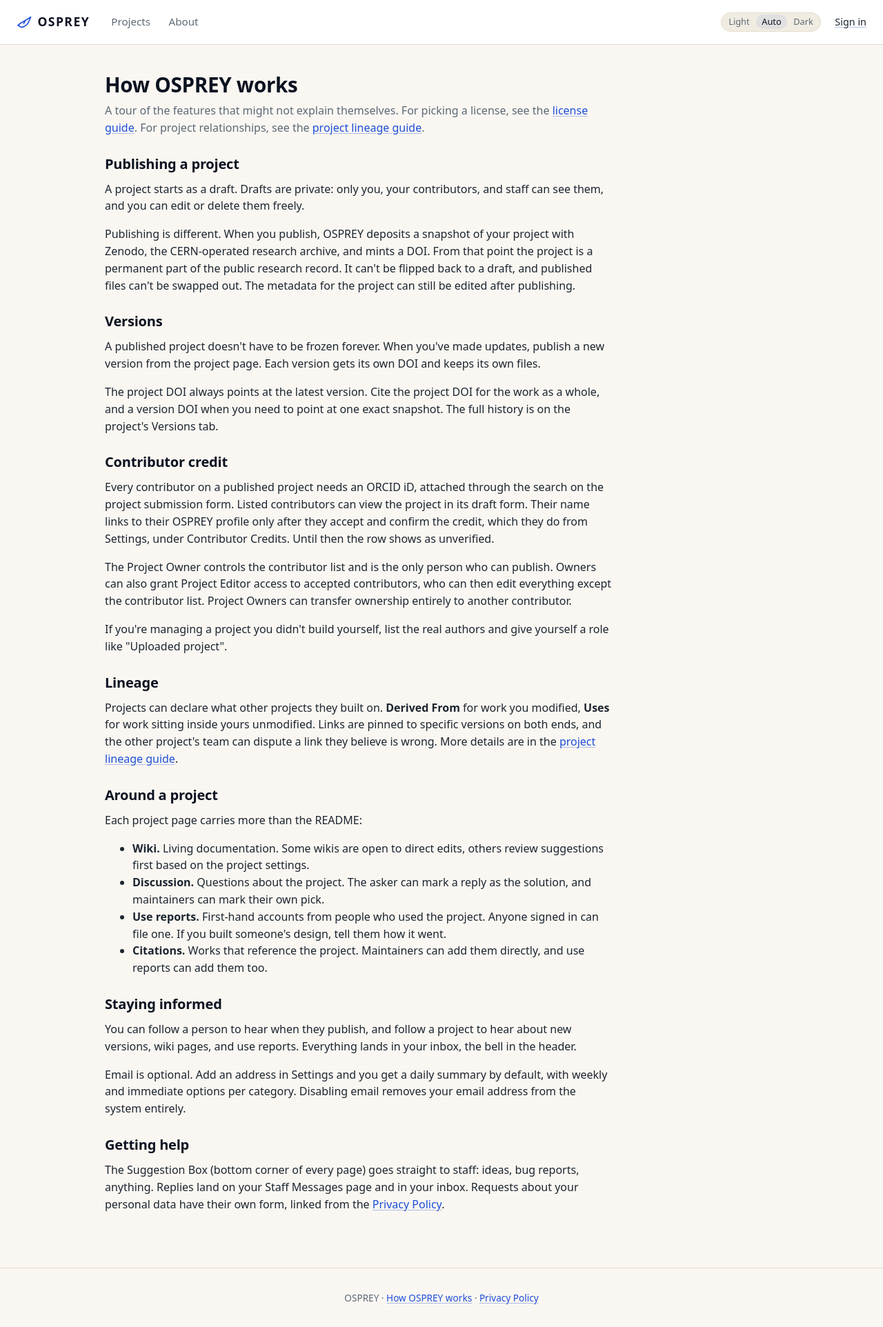
After one commit to Phalkon-Industries/osprey, a Django app: template core/templates/core/how_it_works.html in a window 1280 px wide. The commit adds this page. Shown: the whole page at 69% size. Run offline with Django 5.2, Linux system fonts and the light colour scheme; the template is opened without the code that fills it, so the values that code supplies are empty.

Commit message:
add a features page to describe features that might not be obvious

```diff
--- a/core/templates/base.html
+++ b/core/templates/base.html
@@ -107,7 +107,7 @@
         {% block content %}{% endblock %}
     </main>
     <footer class="site">
-        OSPREY demo &middot; <a href="{% url 'privacy' %}">Privacy Policy</a>
+        OSPREY &middot; <a href="{% url 'how_it_works' %}">How OSPREY works</a> &middot; <a href="{% url 'privacy' %}">Privacy Policy</a>
     </footer>
 
     <script>
--- a/core/templates/core/home.html
+++ b/core/templates/core/home.html
@@ -11,7 +11,7 @@
         DOI, and give the next researcher a starting point.
     </p>
     <p class="lede">
-        This system is in an alpha testing phase at the moment.
+        This system is in a beta testing phase at the moment.
         <a href="{% url 'projects:list' %}">Browse the projects</a>
         or <a href="{% url 'about' %}">read more about OSPREY</a>.
     </p>
--- /dev/null
+++ b/core/templates/core/how_it_works.html
@@ -0,0 +1,121 @@
+{% extends "base.html" %}
+{% block title %}How OSPREY works &middot; OSPREY{% endblock %}
+
+{% block content %}
+<section style="max-width:46rem">
+    <h1>How OSPREY works</h1>
+    <p class="muted">
+        A tour of the features that might not explain themselves. For picking
+        a license, see the <a href="{% url 'license_guide' %}">license guide</a>.
+        For project relationships, see the
+        <a href="{% url 'lineage_guide' %}">project lineage guide</a>.
+    </p>
+
+    <h2>Publishing a project</h2>
+    <p>
+        A project starts as a draft. Drafts are private: only you, your
+        contributors, and staff can see them, and you can edit or delete
+        them freely.
+    </p>
+    <p>
+        Publishing is different. When you publish, OSPREY deposits a
+        snapshot of your project with Zenodo, the CERN-operated research
+        archive, and mints a DOI. From that point the project is a
+        permanent part of the public research record. It can't be flipped
+        back to a draft, and published files can't be swapped out. The
+        metadata for the project can still be edited after publishing.
+    </p>
+
+    <h2>Versions</h2>
+    <p>
+        A published project doesn't have to be frozen forever. When
+        you've made updates, publish a new version from the project page.
+        Each version gets its own DOI and keeps its own files.
+    </p>
+    <p>
+        The project DOI always points at the latest version. Cite the
+        project DOI for the work as a whole, and a version DOI when you
+        need to point at one exact snapshot. The full history is on the
+        project's Versions tab.
+    </p>
+
+    <h2>Contributor credit</h2>
+    <p>
+        Every contributor on a published project needs an ORCID iD,
+        attached through the search on the project submission form.
+        Listed contributors can view the project in its draft form. Their
+        name links to their OSPREY profile only after they accept and
+        confirm the credit, which they do from Settings, under
+        Contributor Credits. Until then the row shows as unverified.
+    </p>
+    <p>
+        The Project Owner controls the contributor list and is the only
+        person who can publish. Owners can also grant Project Editor
+        access to accepted contributors, who can then edit everything
+        except the contributor list. Project Owners can transfer
+        ownership entirely to another contributor.
+    </p>
+    <p>
+        If you're managing a project you didn't build yourself, list the
+        real authors and give yourself a role like "Uploaded project".
+    </p>
+
+    <h2>Lineage</h2>
+    <p>
+        Projects can declare what other projects they built on.
+        <strong>Derived From</strong> for work you modified,
+        <strong>Uses</strong> for work sitting inside yours unmodified.
+        Links are pinned to specific versions on both ends, and the other
+        project's team can dispute a link they believe is wrong. More
+        details are in the
+        <a href="{% url 'lineage_guide' %}">project lineage guide</a>.
+    </p>
+
+    <h2>Around a project</h2>
+    <p>Each project page carries more than the README:</p>
+    <ul>
+        <li>
+            <strong>Wiki.</strong> Living documentation. Some wikis are
+            open to direct edits, others review suggestions first based
+            on the project settings.
+        </li>
+        <li>
+            <strong>Discussion.</strong> Questions about the project. The
+            asker can mark a reply as the solution, and maintainers can
+            mark their own pick.
+        </li>
+        <li>
+            <strong>Use reports.</strong> First-hand accounts from people
+            who used the project. Anyone signed in can file one. If you
+            built someone's design, tell them how it went.
+        </li>
+        <li>
+            <strong>Citations.</strong> Works that reference the project.
+            Maintainers can add them directly, and use reports can add
+            them too.
+        </li>
+    </ul>
+
+    <h2>Staying informed</h2>
+    <p>
+        You can follow a person to hear when they publish, and follow a
+        project to hear about new versions, wiki pages, and use reports.
+        Everything lands in your inbox, the bell in the header.
+    </p>
+    <p>
+        Email is optional. Add an address in Settings and you get a daily
+        summary by default, with weekly and immediate options per
+        category. Disabling email removes your email address from the
+        system entirely.
+    </p>
+
+    <h2>Getting help</h2>
+    <p>
+        The Suggestion Box (bottom corner of every page) goes straight to
+        staff: ideas, bug reports, anything. Replies land on your Staff
+        Messages page and in your inbox. Requests about your personal
+        data have their own form, linked from the
+        <a href="{% url 'privacy' %}">Privacy Policy</a>.
+    </p>
+</section>
+{% endblock %}
--- a/core/views.py
+++ b/core/views.py
@@ -34,6 +34,10 @@ def login(request):
         "auth/login.html",
         {"next_url": request.GET.get("next", "")},
     )
+
+
+def how_it_works(request):
+    return render(request, "core/how_it_works.html")
 
 
 def license_guide(request):
--- a/osprey/urls.py
+++ b/osprey/urls.py
@@ -17,6 +17,7 @@ admin.site.index_title = "Site administration"
 urlpatterns = [
     path("", core_views.home, name="home"),
     path("about/", core_views.about, name="about"),
+    path("about/how-it-works/", core_views.how_it_works, name="how_it_works"),
     path("about/licenses/", core_views.license_guide, name="license_guide"),
     path("about/markdown/", core_views.markdown_guide, name="markdown_guide"),
     path("about/lineage/", core_views.lineage_guide, name="lineage_guide"),
```
Also changed, not shown: core/templates/core/about.html (+7 -1 lines), README.md.
